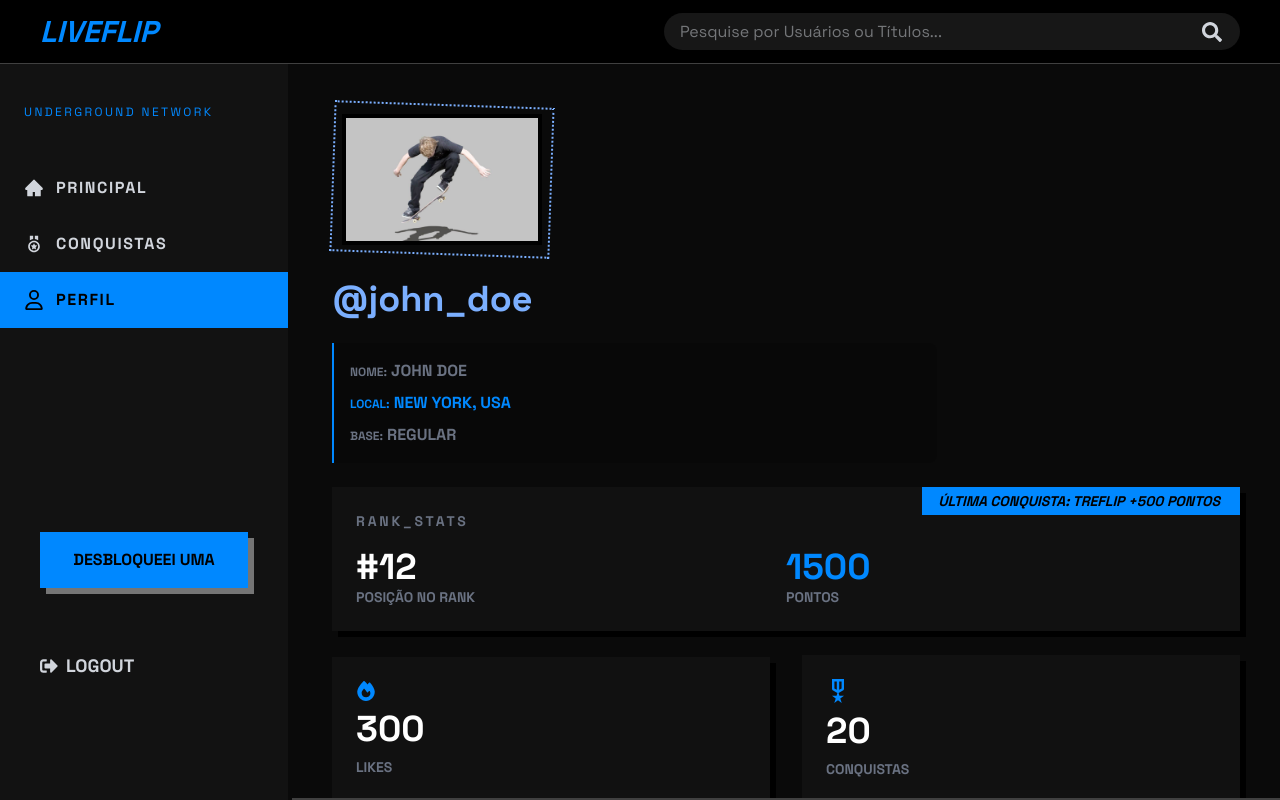
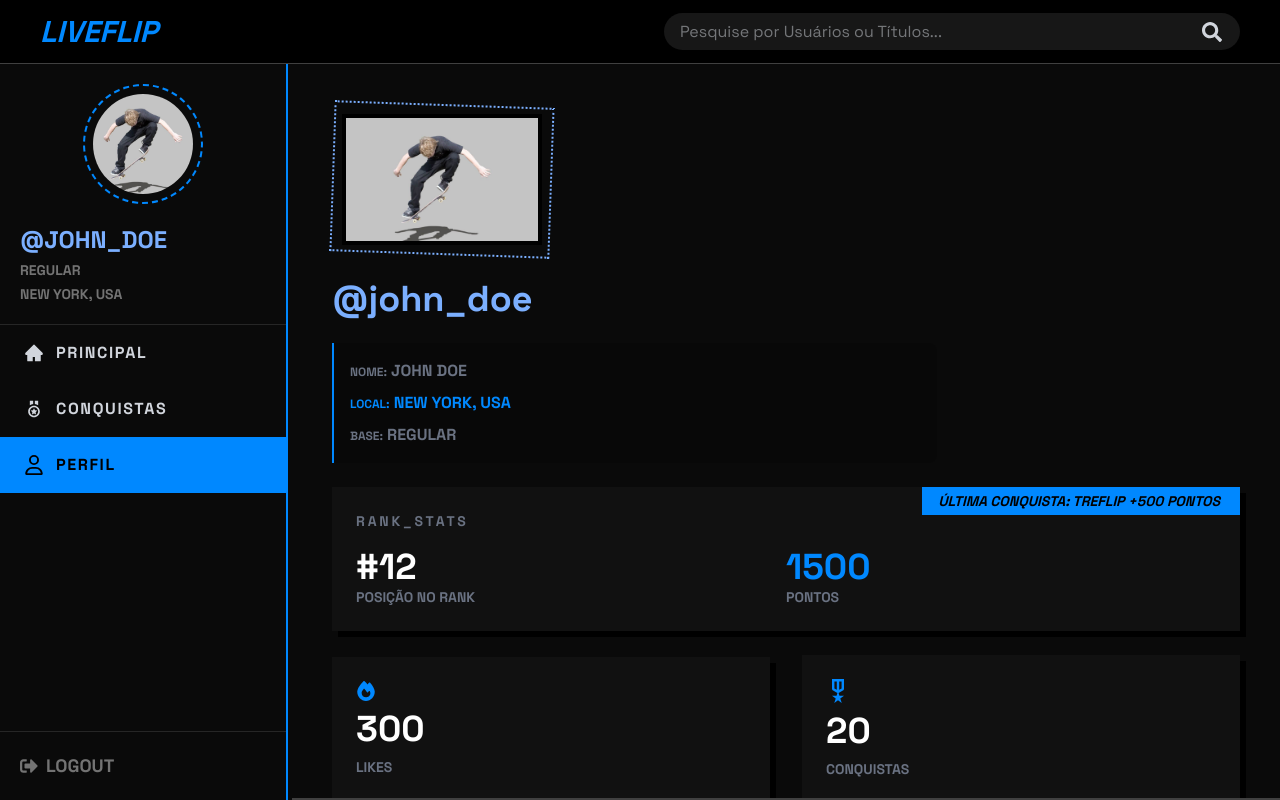
Before and after one commit to GabrielMoraisSL/live-flip, a Next.js app: page /perfil in a window 1280 px wide. Built offline with nearby package versions, Linux system fonts and the light colour scheme.

Commit message:
refactor(sidebar): usar mock de usuário e ajustar estilos e estrutura da sidebar

```diff
--- a/features/sidebar/components/sidebar.tsx
+++ b/features/sidebar/components/sidebar.tsx
@@ -7,38 +7,49 @@ import { Column } from '@/components/column';
 import { Row } from '@/components/row';
 import { SCREENS_ITEMS } from '../constants';
 import DialogOverlay from '@/components/dialog-overlay';
+import { USER_MOCK } from '@/features/profile/mocks';
+import Image from 'next/image';
 
 export const Sidebar = () => {
   const { isOpen, close } = useSidebarStore();
+  const { instance, location, photoUrl, username } = USER_MOCK;
   return (
     <>
       <DialogOverlay isOpen={isOpen} close={close} />
 
       <Column
         className={cn(
-          'flex absolute lg:relative uppercase top-0 h-dvh sm:h-full text-gray-300 transition-transform duration-200 bg-neutral-900 lg:bg-neutral-800/30 justify-between lg:pb-20 w-[80%] sm:w-sm lg:w-2xs self-stretch',
-          isOpen ? 'translate-x-0 z-50' : '-translate-x-full lg:translate-x-0',
+          'flex absolute lg:relative border-r-2 border-brand-primary z-50 uppercase top-0 h-dvh sm:h-full text-gray-300 transition-transform duration-200 bg-neutral-950 w-[80%] sm:w-sm lg:w-2xs self-stretch',
+          isOpen ? 'translate-x-0' : '-translate-x-full lg:translate-x-0',
         )}
       >
-        <Column className='gap-0'>
-          <div className='hidden lg:block px-6 py-10 text-brand-primary text-xs tracking-[0.2em]'>
-            underground network
+        <Column className='justify-center font-bold p-5 gap-1'>
+          <div className='flex items-center justify-center mb-4 mx-auto size-30 rounded-full border-2 border-dashed border-brand-primary p-2'>
+            <div className='w-full h-full rounded-full overflow-hidden'>
+              <Image
+                alt='user-image'
+                src={photoUrl}
+                width={150}
+                height={150}
+                className='object-cover w-full h-full'
+              />
+            </div>
           </div>
+          <p className='text-xl sm:text-2xl text-brand-secondary'>@{username}</p>
+          <p className='text-sm text-neutral-500'>{instance}</p>
+          <p className='text-sm text-neutral-500'>{location}</p>
+        </Column>
+        <Column className='h-full border-y border-neutral-800'>
           {SCREENS_ITEMS.map((option) => (
             <SidebarItem key={option.label} option={option} />
           ))}
         </Column>
-        <Column className='gap-6'>
-          <button className='bg-brand-primary font-bold shadow-hard-gray text-black py-4 mx-10'>
-            Desbloqueei uma
-          </button>
-          <button className='text-lg p-10'>
-            <Row className='gap-2 font-bold'>
-              <FaSignOutAlt />
-              Logout
-            </Row>
-          </button>
-        </Column>
+        <button className='text-sm sm:text-lg p-5 text-neutral-500 cursor-pointer'>
+          <Row className='gap-2 font-bold'>
+            <FaSignOutAlt />
+            Logout
+          </Row>
+        </button>
       </Column>
     </>
   );
```
